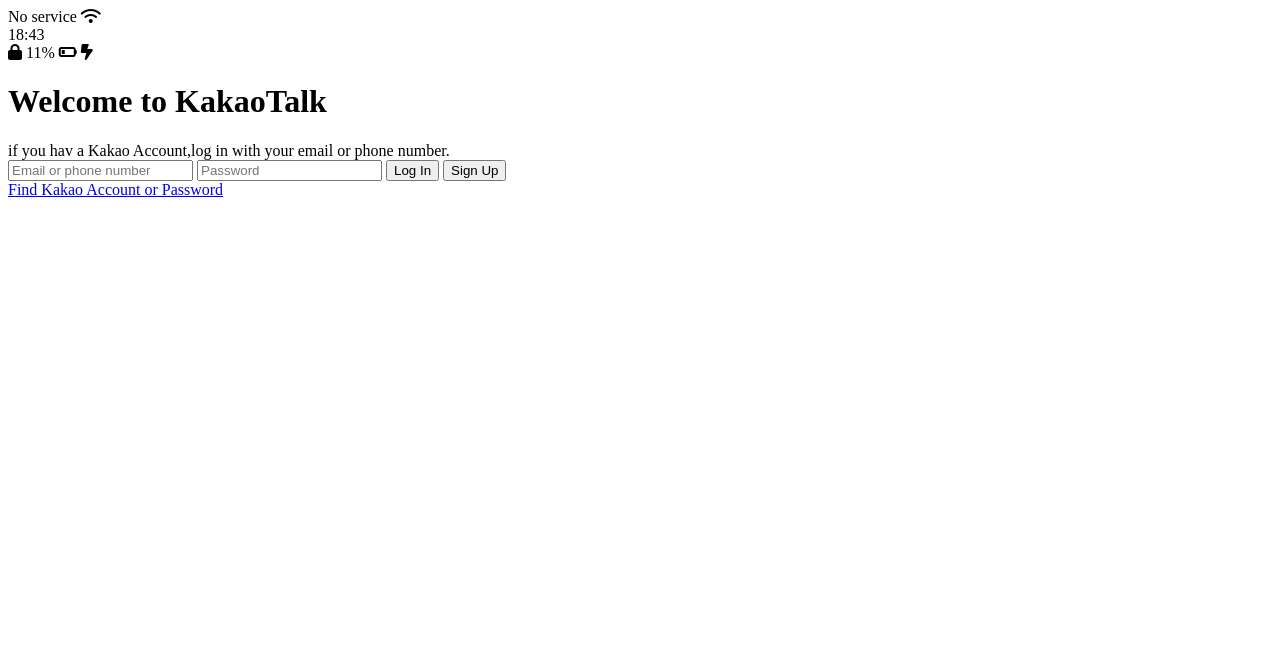
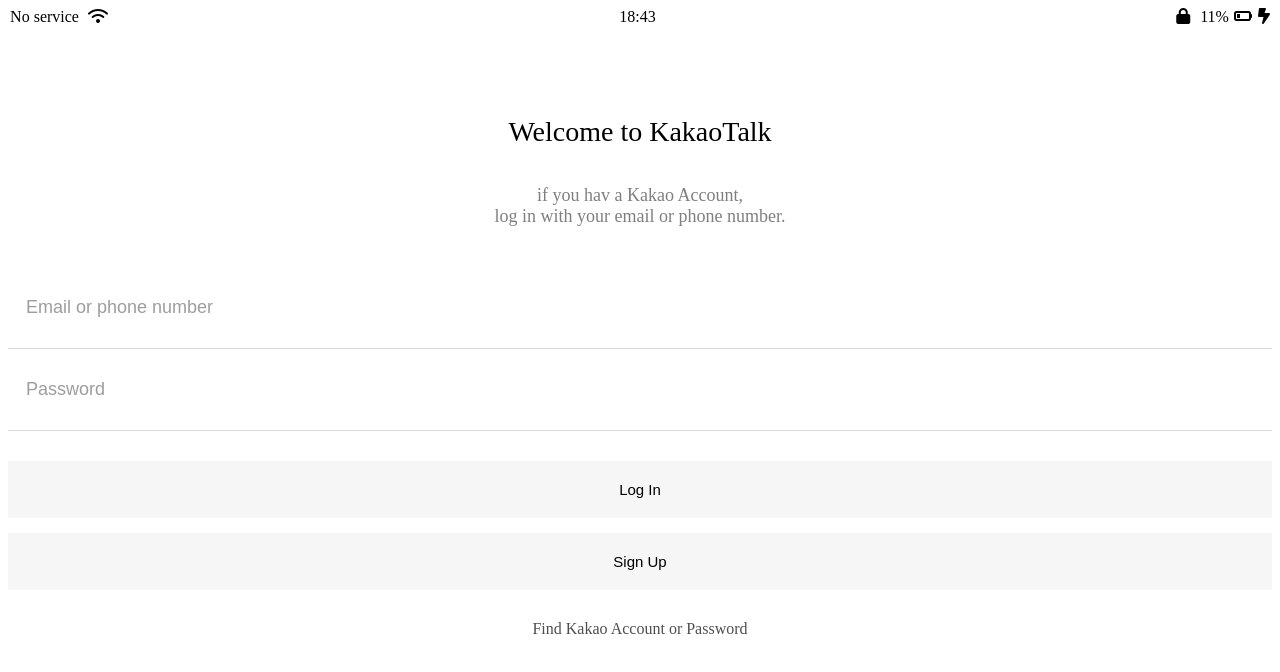
Before and after one commit to sangheonLee777/kakao-clone-self, a plain HTML site: page index.html in a window 1280 px wide. Drawn offline with Linux system fonts and the light colour scheme.

Commit message:
make welcome css

```diff
--- a/css/welcome.css
+++ b/css/welcome.css
@@ -0,0 +1,91 @@
+.welcome-header {
+  display: flex;
+  justify-content: space-around;
+  align-items: center;
+}
+
+.welcome-header__column {
+  width: 33%;
+}
+
+.welcome-header__column:first-child {
+  justify-content: flex-start;
+}
+
+
+.welcome-header__column:nth-child(2) {
+  display: flex;
+  justify-content: center;
+  align-items: center;
+}
+
+.welcome-header__column:last-child {
+  display: flex;
+  justify-content: flex-end;
+}
+
+.welcome-header__column .fa-lock {
+  margin-right: 10px;
+}
+
+.welcome-header__column span {
+  margin-right: 5px;
+}
+
+.welcome-header__column .fa-bolt-lightning {
+  margin-left: 6px;
+}
+
+.welcome-main {
+  margin-top: 90px;
+  text-align: center;
+  margin-bottom: 40px;
+}
+
+.welcome-main__title {
+  font-weight: 400;
+  font-size: 28px;
+}
+
+.welcome-main__description {
+  margin-top: 37px;
+  opacity: .5;
+  font-size: 18px;
+}
+
+.welcome-form {
+  display: flex;
+  flex-direction: column;
+
+}
+
+.welcome-form__input {
+  border: none;
+  border-bottom: 1px solid  rgba(0, 0, 0, .2);
+  opacity: .7;
+  font-size: 18px;
+  font-weight: lighter;
+  padding: 30px 18px;
+  outline: none;
+}
+
+.welcome-form__btn {
+  display: flex;
+  flex-direction: column;
+  margin-top: 30px;
+  margin-bottom: 15px;
+}
+
+.welcome-form__btn button {
+  padding: 20px 0;
+  margin-bottom: 15px;
+  border: none;
+  font-size: 15px;
+  background-color: #F6F6F6;
+}
+
+.welcome-form a {
+  text-align: center;
+  text-decoration: none;
+  color: #4E4E4E;
+}
--- a/index.html
+++ b/index.html
@@ -6,10 +6,11 @@
   <meta http-equiv="X-UA-Compatible" content="IE=edge">
   <meta name="viewport" content="width=device-width, initial-scale=1.0">
   <title>Welcome</title>
+  <link rel="stylesheet" href="css/welcome.css">
 </head>
 
 <body>
-  <header class="welcome__header">
+  <header class="welcome-header">
     <div class="welcome-header__column">
       <span>No service</span>
       <i class="fa-solid fa-wifi"></i>
@@ -24,21 +25,29 @@
       <i class="fa-solid fa-bolt-lightning"></i>
     </div>
   </header>
+
+
   <main class="welcome-main">
     <h1 class="welcome-main__title">Welcome to KakaoTalk</h1>
     <div class="welcome-main__description">
-      if you hav a Kakao Account,log in with your email or phone number.
+      if you hav a Kakao Account,<br /> log in with your email or phone number.
     </div>
   </main>
+
 
   <form class="welcome-form" action="">
     <input class="welcome-form__input" type="text" placeholder="Email or phone number">
     <input class="welcome-form__input" type="password" placeholder="Password">
-    <button class="welcome-form__btn">Log In</button>
-    <button class="welcome-form__btn">Sign Up</button>
+
+    <div class="welcome-form__btn">
+      <button>Log In</button>
+      <button>Sign Up</button>
+    </div>
+
+    <a href="#">Find Kakao Account or Password</a>
   </form>
 
-  <a href="#">Find Kakao Account or Password</a>
+
 
 
   <script src="https://kit.fontawesome.com/afae669309.js" crossorigin="anonymous"></script>
```
Also changed, not shown: screenshots 2/01.png (added), screenshots 2/02.png (added), screenshots 2/03.png (added), screenshots 2/04.png (added), screenshots 2/05.png (added), screenshots 2/06.png (added), screenshots 2/07.png (added), screenshots 2/09.png (added), 1 other file.
